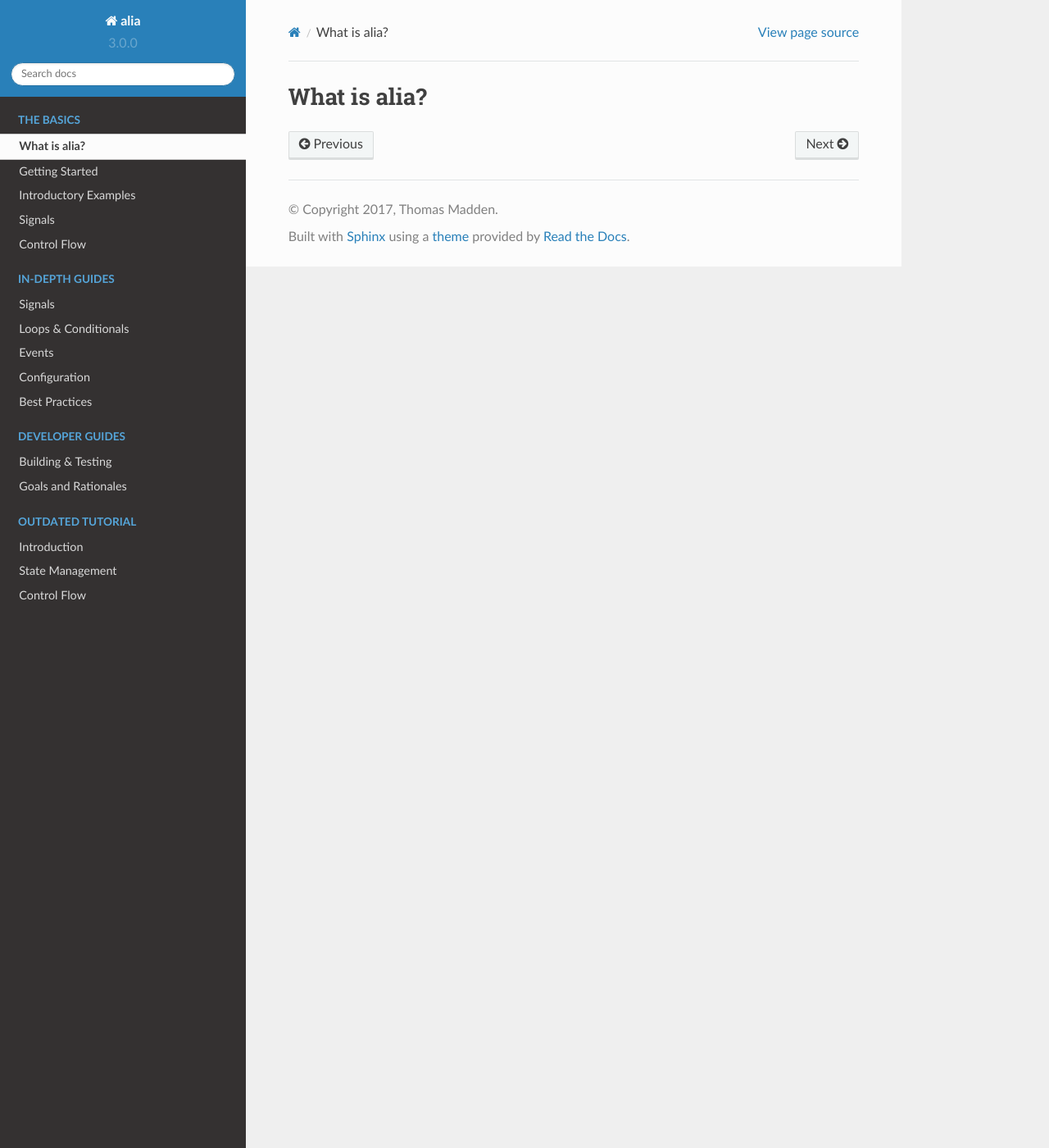
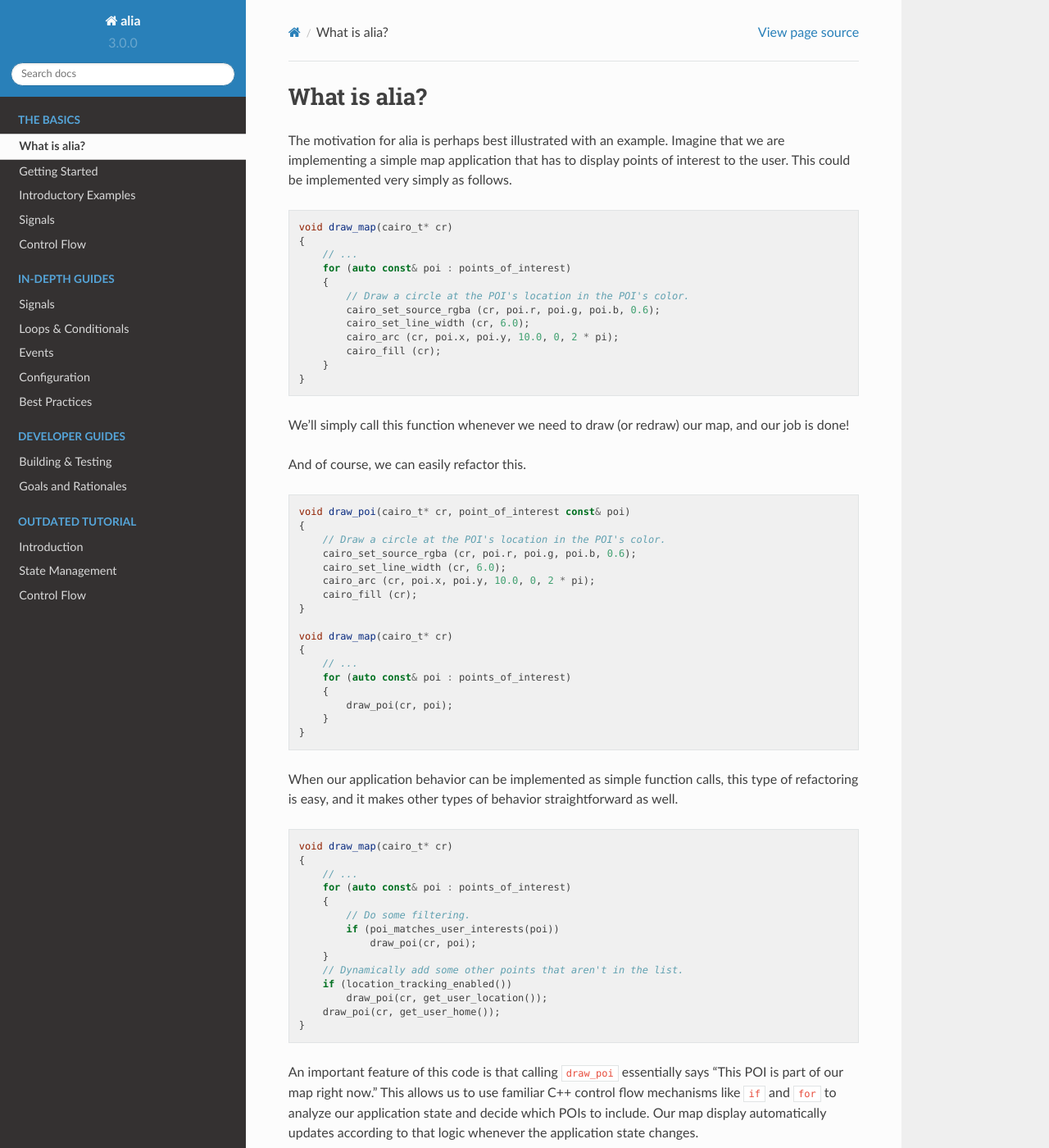
Before and after one commit to alialib/alia, a Sphinx documentation site: the page built from docs/the-basics/what-is-alia.rst, in a window 1280 px wide and 1400 px high. Shown: the whole window at 82% size. Built offline with Sphinx 7.4.7 and the Read the Docs theme 2.0.0, drawn with Linux system fonts in a browser that asks for light colours; some of the changed text lies outside the part shown.

Commit message:
Add docs section introducing alia.

```diff
--- a/docs/conf.py
+++ b/docs/conf.py
@@ -70,7 +70,8 @@
 exclude_patterns = ['_build', 'Thumbs.db', '.DS_Store']
 
 # The name of the Pygments (syntax highlighting) style to use.
-pygments_style = 'sphinx'
+pygments_style = 'friendly'
+highlight_language = 'c++'
 
 # If true, `todo` and `todoList` produce output, else they produce nothing.
 todo_include_todos = False
--- a/docs/the-basics/what-is-alia.rst
+++ b/docs/the-basics/what-is-alia.rst
@@ -1,2 +1,99 @@
 What is alia?
 =============
+
+The motivation for alia is perhaps best illustrated with an example. Imagine that we are implementing a simple map application that has to display points of interest to the user. This could be implemented very simply as follows. ::
+
+    void draw_map(cairo_t* cr)
+    {
+        // ...
+        for (auto const& poi : points_of_interest)
+        {
+            // Draw a circle at the POI's location in the POI's color.
+            cairo_set_source_rgba (cr, poi.r, poi.g, poi.b, 0.6);
+            cairo_set_line_width (cr, 6.0);
+            cairo_arc (cr, poi.x, poi.y, 10.0, 0, 2 * pi);
+            cairo_fill (cr);
+        }
+    }
+
+We'll simply call this function whenever we need to draw (or redraw) our map, and our job is done!
+
+And of course, we can easily refactor this. ::
+
+    void draw_poi(cairo_t* cr, point_of_interest const& poi)
+    {
+        // Draw a circle at the POI's location in the POI's color.
+        cairo_set_source_rgba (cr, poi.r, poi.g, poi.b, 0.6);
+        cairo_set_line_width (cr, 6.0);
+        cairo_arc (cr, poi.x, poi.y, 10.0, 0, 2 * pi);
+        cairo_fill (cr);
+    }
+
+    void draw_map(cairo_t* cr)
+    {
+        // ...
+        for (auto const& poi : points_of_interest)
+        {
+            draw_poi(cr, poi);
+        }
+    }
+
+When our application behavior can be implemented as simple function calls, this type of refactoring is easy, and it makes other types of behavior straightforward as well. ::
+
+    void draw_map(cairo_t* cr)
+    {
+        // ...
+        for (auto const& poi : points_of_interest)
+        {
+            // Do some filtering.
+            if (poi_matches_user_interests(poi))
+                draw_poi(cr, poi);
+        }
+        // Dynamically add some other points that aren't in the list.
+        if (location_tracking_enabled())
+            draw_poi(cr, get_user_location());
+        draw_poi(cr, get_user_home());
+    }
+
+An important feature of this code is that calling ``draw_poi`` essentially says "This POI is part of our map right now." This allows us to use familiar C++ control flow mechanisms like ``if`` and ``for`` to analyze our application state and decide which POIs to include. Our map display automatically updates according to that logic whenever the application state changes.
+
+In other words, this simple implementation of a map display is *reactive*!
+
+Now imagine that we want the user to be able to interact with our POIs. We need to detect when the user has clicked on a POI and open a popup with information about that POI and some options for interacting with it. Suddenly, we need a richer interface to a POI than ``draw_poi`` provides, along with some hidden state behind that interface.
+
+This of course screams "POIs are objects!" And while an object is clearly a good fit for these new requirements, introducing a list of such objects to our application unfortunately breaks the reactive property that we had before. For example, we can no longer use a simple ``if`` statement to decide if the user's location should be part of the map. Instead, we'll need to detect when location tracking has been enabled or disabled and add/remove the corresponding object accordingly. This is much more cumbersome and error-prone code than what we had before.
+
+This is where alia fits in. alia is designed to allow our new interactive application to be written like this:
+
+::
+
+    void do_map(app_context ctx)
+    {
+        // ...
+
+        alia::for_each(ctx, points_of_interest,
+            [&](auto poi)
+            {
+                alia_if (poi_matches_user_interests(poi))
+                {
+                    do_poi(ctx, poi);
+                }
+                alia_end
+            });
+
+        alia_if (location_tracking_enabled())
+        {
+            do_poi(ctx, get_user_location());
+        }
+        alia_end
+
+        do_poi(ctx, get_user_home());
+    }
+
+We've replaced ``draw_map`` with ``do_map``. Whereas ``draw_map`` was only concerned with drawing, ``do_map`` is capable of handling mouse events as well. Essentially, it defines what POIs are on the map and routes events to them (via the ``ctx`` parameter).
+
+Somewhere inside ``do_poi``, you'd find code that detects what event is being processed and either draws the POI or does some mouse logic. Importantly, each call to ``do_poi`` can also store arbitrary data within ``ctx``, which allows it to maintain state about the user interaction or manage its own widgets. All of this is invisible to ``do_map``. (Except that ``do_map`` must be written with special forms of ``if`` and ``for``, which allow alia's data magic to work.)
+
+Effectively, each call to ``do_poi`` has the capabilities of a normal C++ object: it can respond to multiple types of events, and it can maintain arbitrary internal state. However, unlike normal C++ objects, we don't have to explicitly create and destroy calls to ``do_poi``. Whatever calls are encountered during a call to ``do_map`` uniquely specify the set of POIs that are present in the map. ``do_map`` is *reactive*!
+
+So, to attempt to summarize, alia is a library that allows you to write application code reactively, even when your application's functionality requires the power of objects, and even when you want to utilize one or more libraries with an object-oriented interface.
```
